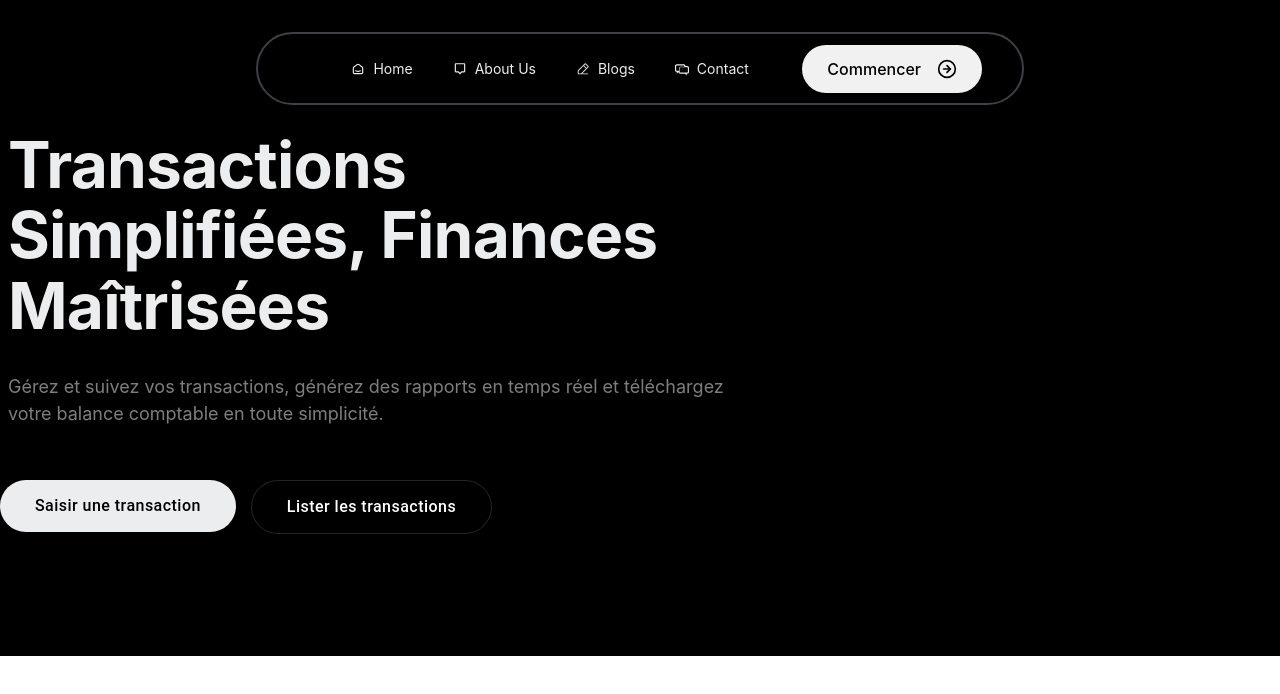
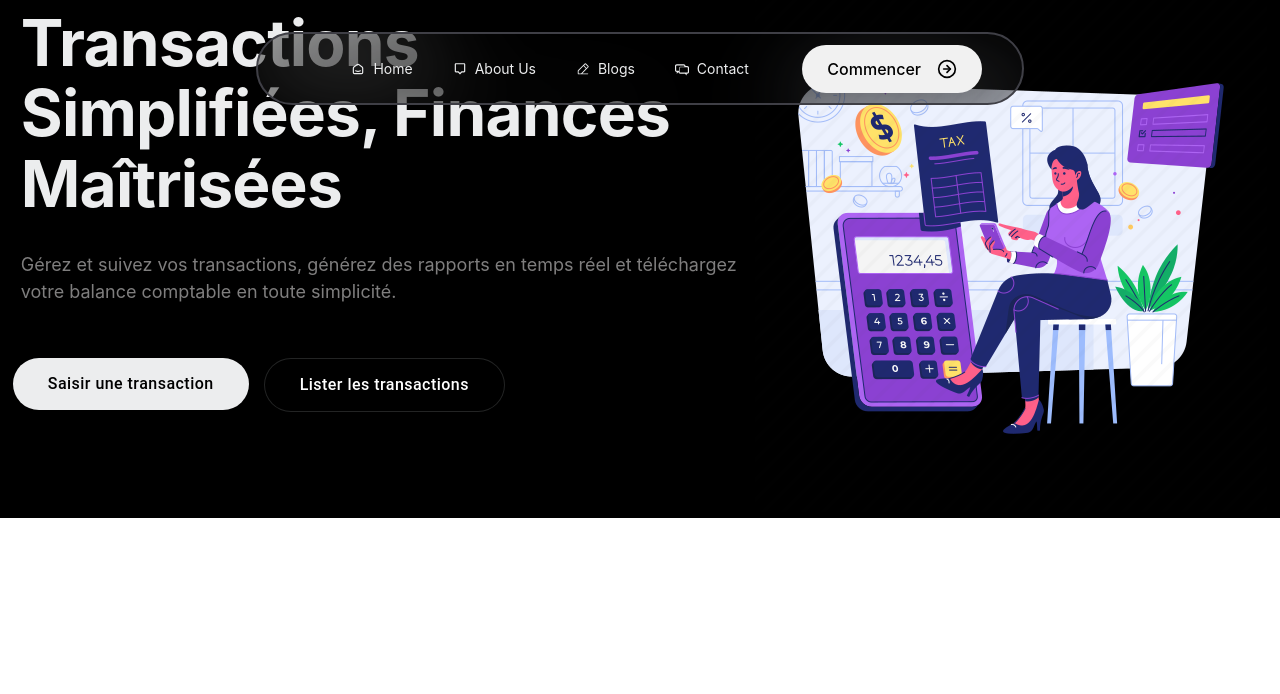
Before and after one commit to Faalco91/Qlower_TechnicalTest, a React (Vite) app in the folder frontend/: page / in a window 1280 px wide. Shown: the top 694 px of the page. Built offline with nearby package versions, Linux system fonts and the light colour scheme.

Commit message:
Réorganisation du composant GetStarted : ajout d'une gestion d'état pour le succès des transactions et amélioration de la mise en page avec une nouvelle structure CSS.

```diff
--- a/frontend/src/components/getStarted/getStarted.css
+++ b/frontend/src/components/getStarted/getStarted.css
@@ -1,16 +1,15 @@
 .get-started-container {
     display: flex;
-    flex-direction: column;
     justify-content: center;
-    height: calc(90vh - 64px);
 }
-
+.slogan-container {
+    width: 58%;
+}
 .slogan {
     display: flex;
     flex-direction: column;
     justify-content: center;
     padding: .5rem 1rem .5rem .5rem;
-    width: 60%;
 }
 .slogan > p {
     font-size: 1.125rem;
--- a/frontend/src/components/getStarted/getStarted.jsx
+++ b/frontend/src/components/getStarted/getStarted.jsx
@@ -1,10 +1,13 @@
 import React from "react";
+import { useState } from "react";
 import "./getStarted.css";
 import BasicModal from "../modal/modal";
 import TransactionForm from "../TransactionForm/TransactionForm";
 import TransactionList from "../TransactionList/TransactionList";
+import financeImg from "../../assets/qlower-finance-img.webp";
 
 const GetStarted = () => {
+    const [success, setSuccess] = useState(false);
 
     const newTransactionButtonStyle = {
         backgroundColor: '#ECEDEE',
@@ -38,20 +41,27 @@ const GetStarted = () => {
 
     return (
         <section className="get-started-container">
+            <div className="slogan-container">
                 <div className="slogan">
+                    <div></div>
                     <h1>Transactions Simplifiées, Finances Maîtrisées</h1>
                     <h1></h1>
                     <p>Gérez et suivez vos transactions, générez des rapports en temps réel et téléchargez votre balance comptable en toute simplicité.</p>
                 </div>
                 <div className="ctas-container">
-                <BasicModal title="Nouvelle transaction" buttonLabel="Saisir une transaction" buttonStyle={newTransactionButtonStyle} className="cta-modal new-transaction">
-                    <TransactionForm />
+                    <BasicModal title="Nouvelle transaction" buttonLabel="Saisir une transaction" buttonStyle={newTransactionButtonStyle} className="cta-modal new-transaction" success={success}>
+                        <TransactionForm setSuccess={setSuccess} />
                     </BasicModal>
 
                     <BasicModal title="Liste des transactions" buttonLabel="Lister les transactions" buttonStyle={transactionListButtonStyle} className="cta-modal transaction-list">
                         <TransactionList />
                     </BasicModal>
                 </div>
+            </div>
+
+            <div className="finance-img-container">
+                <img src={financeImg} alt="Illustration d'une personne qui gère ses finances" />
+            </div>
         </section>
     );
 };
```
Lines whose indentation alone changed are shown as unchanged.
